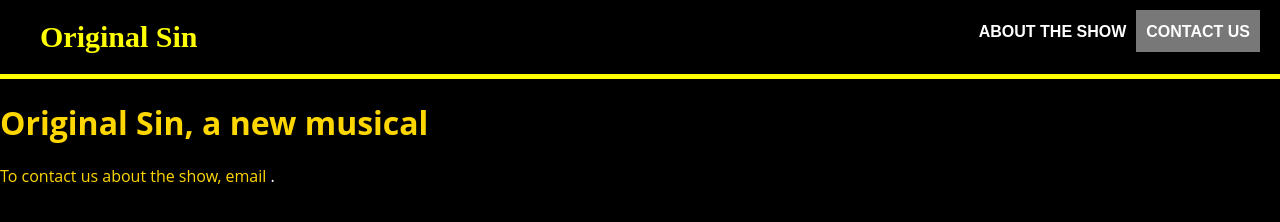
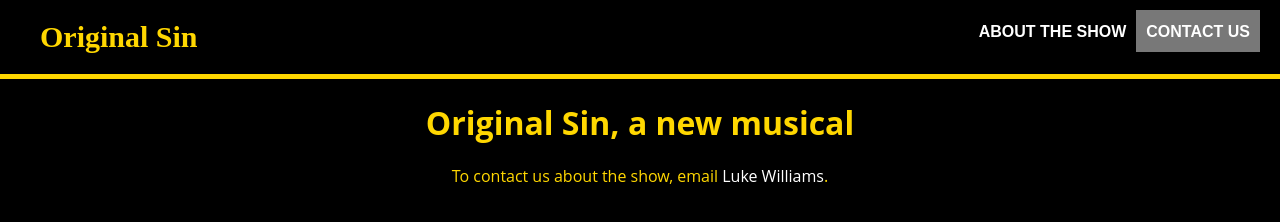
Before and after one commit to andreamwilhelm/andreamwilhelm.github.io, a plain HTML site: page unit_1/contact_us.html in a window 1280 px wide. Drawn offline with Linux system fonts and the light colour scheme.

Commit message:
Update email and css formatting

```diff
--- a/unit_1/contact_us.html
+++ b/unit_1/contact_us.html
@@ -22,7 +22,7 @@
 	</ul>
 	</nav>
 	<h1>Original Sin, a new musical</h1>
-	<p>To contact us about the show, email <a href="mailto:lukewilliamsmusic@mail.com"</a>.</p>
+	<p>To contact us about the show, email <a href="mailto:lukewilliamsmusic@mail.com">Luke Williams</a>.</p>
 </body>
 
 </html>
--- a/unit_1/css/style.css
+++ b/unit_1/css/style.css
@@ -4,12 +4,6 @@ body {
  	margin: 0;
 }
 
-
-/* Source Sans Pro Normal
-Source Sans Pro Bold
-Oswald Bold
-Merriweather Bold
-Merriweather Bold Italic */
 
 /* high level */
 a {
@@ -24,24 +18,24 @@ a {
 
 /* NAVIGATION BAR */
 header {
-  border-bottom: thick solid yellow;
+  border-bottom: thick solid gold;
   background-color: #000000;
   overflow: hidden;
 }
 
 .navlogo {
   float: left;
-  color: yellow;
-  font-size:30px;
-  font-family: "Merriweather", serif;
-  font-weight:bold;
-  margin-left:20px;
+  color: gold;
+  font-size: 30px;
+  font-family: serif;
+  font-weight: bold;
+  margin-left: 20px;
   overflow: hidden;
 
 }
 
 ul.navlist {
-  float:right;
+  float: right;
   list-style-type: none;
   margin: 0;
   padding: 20px;
@@ -55,21 +49,22 @@ ul.navlist li {
 
 ul.navlist li a {
   display: inline;
-  padding:10px;
+  padding: 10px;
 }
 
 ul.navlist li a:hover {
-  color: yellow;
+  color: gold;
 }
 
 ul.navlist li em {
   text-transform: uppercase;
   font-weight: bold;
   font-style: normal;
-  font-family:"Oswald", sans-serif;
+  font-family: sans-serif;
 }
 
 /* PAGE */
 h1, h2, p {
 	color: gold;
+	text-align: center;
 }
```
